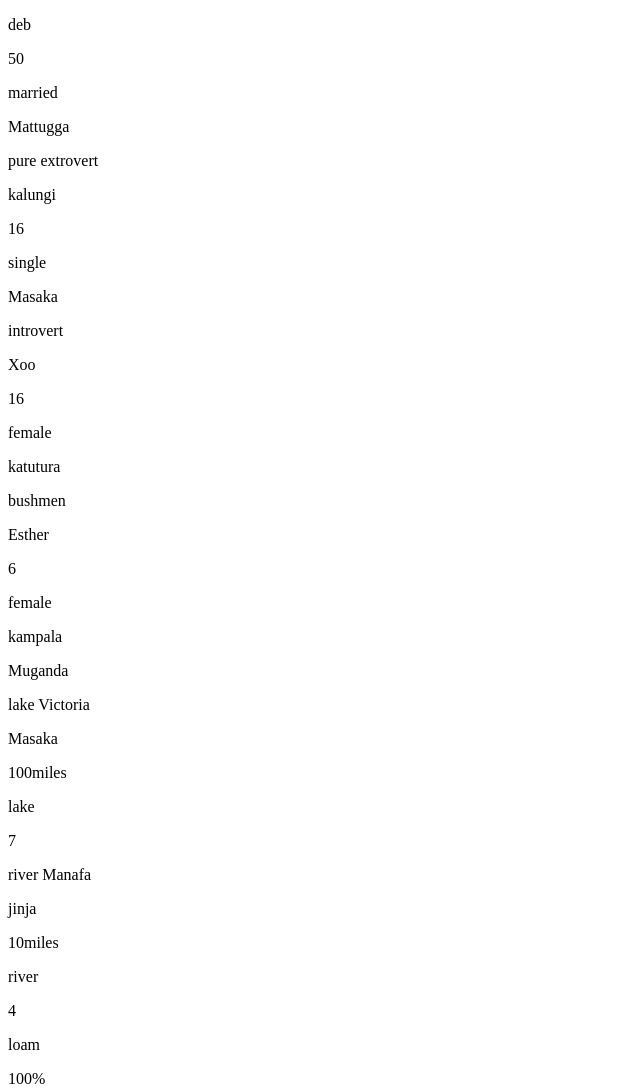
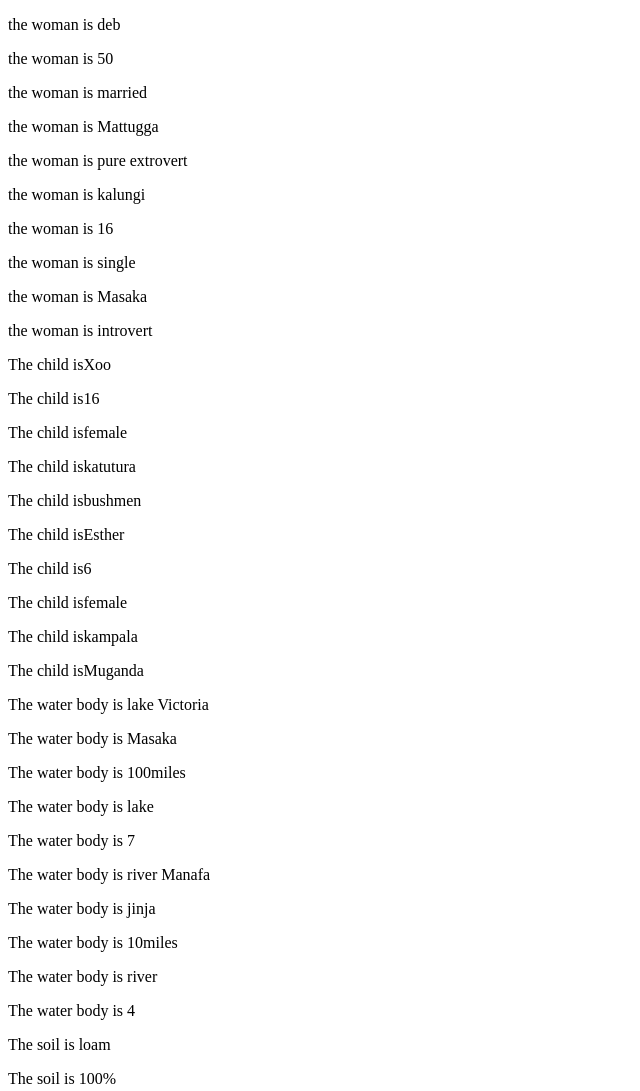
Before and after one commit to ciucohorttwo/Constructor, a plain HTML site: page deb4.html in a window 1280 px wide. Shown: the top 1091 px of the page, without its empty margins (0-640 px from the left). Drawn offline with Linux system fonts and the light colour scheme.

```diff
--- a/deb4.html
+++ b/deb4.html
@@ -1,3 +1,7 @@
+<!--
+
+    author Deb
+ -->
 <!-- this is the first assignment on Obejct Oriented Programming -->
 <!DOCTYPE html>
 <html lang="en">
@@ -26,14 +30,14 @@
 
         for (let key in woman1) {
             console.log(woman1[key]);
-            document.write('<p>' + woman1[key] + '<p>');
+            document.write("<p>the woman is "  + woman1[key] + '<p>');
         }
 
         var woman2 = new woman("kalungi", 16, "single", "Masaka", "introvert");
 
         for (let key in woman2) {
             console.log(woman2[key]);
-            document.write('<p>' + woman2[key] + '<p>');
+            document.write("<p>the woman is " + woman2[key] + '<p>');
         }
 
         /*
@@ -48,12 +52,12 @@
         }
         firstchild = new child("Xoo", 16, "female", "katutura", "bushmen");
         for(let kid in firstchild){
-        document.write('<p>' +firstchild[kid]+ '</p>');
+        document.write("<p> The child is" +firstchild[kid]+ '</p>');
         }
 
         secondChild = new child("Esther", 6, "female", "kampala", "Muganda");
         for(let kid in secondChild){
-        document.write('<p>' +secondChild[kid]+ '</p>');
+        document.write("<p> The child is" +secondChild[kid]+ '</p>');
         }
 
         /*
@@ -68,12 +72,12 @@
         }
         var lake = new waterSource("lake Victoria", "Masaka", "100miles", "lake", 7);
         for(let key in lake){
-            document.write('<p>'+ lake[key]+'</p>');
+            document.write("<p> The water body is "+ lake[key]+'</p>');
         }
 
         var river = new waterSource("river Manafa", "jinja", "10miles", "river", 4);
         for(let key in river){
-            document.write('<p>'+ river[key]+'</p>');
+            document.write("<p> The water body is "+ river[key]+'</p>');
         }
 
         /*
@@ -88,12 +92,12 @@
         }
         soil1 = new soil("loam", "100%", "relatively rough", "modorately porous", "black",);
         for(let key in soil1){
-            document.write('<p>'+ soil1[key] +'</p>');
+            document.write("<p> The soil is "+ soil1[key] +'</p>');
         }
 
         soil2 = new soil("sandy", "10%", "rough", "porous", "white",);
         for(let key in soil1){
-            document.write('<p>'+ soil2[key] +'</p>');
+            document.write("<p> The water body is "+ soil2[key] +'</p>');
         }
 
 
@@ -110,11 +114,11 @@
         }
         school1 = new school("Ndejje secondary school", "Ndejje", "Excellent", 900, 20,);
         for(let key in school1){
-            document.write('<p>'+ school1[key]+'</p');
+            document.write("<p> The school is "+ school1[key]+'</p');
         }
         school2 = new school("kawempe primary school", "kawempe", "poor", 400, 10,);
         for(let key in school1){
-            document.write('<p>'+ school2[key]+'</p');
+            document.write("<p> The school is "+ school2[key]+'</p');
         }
 
     </script>
```
